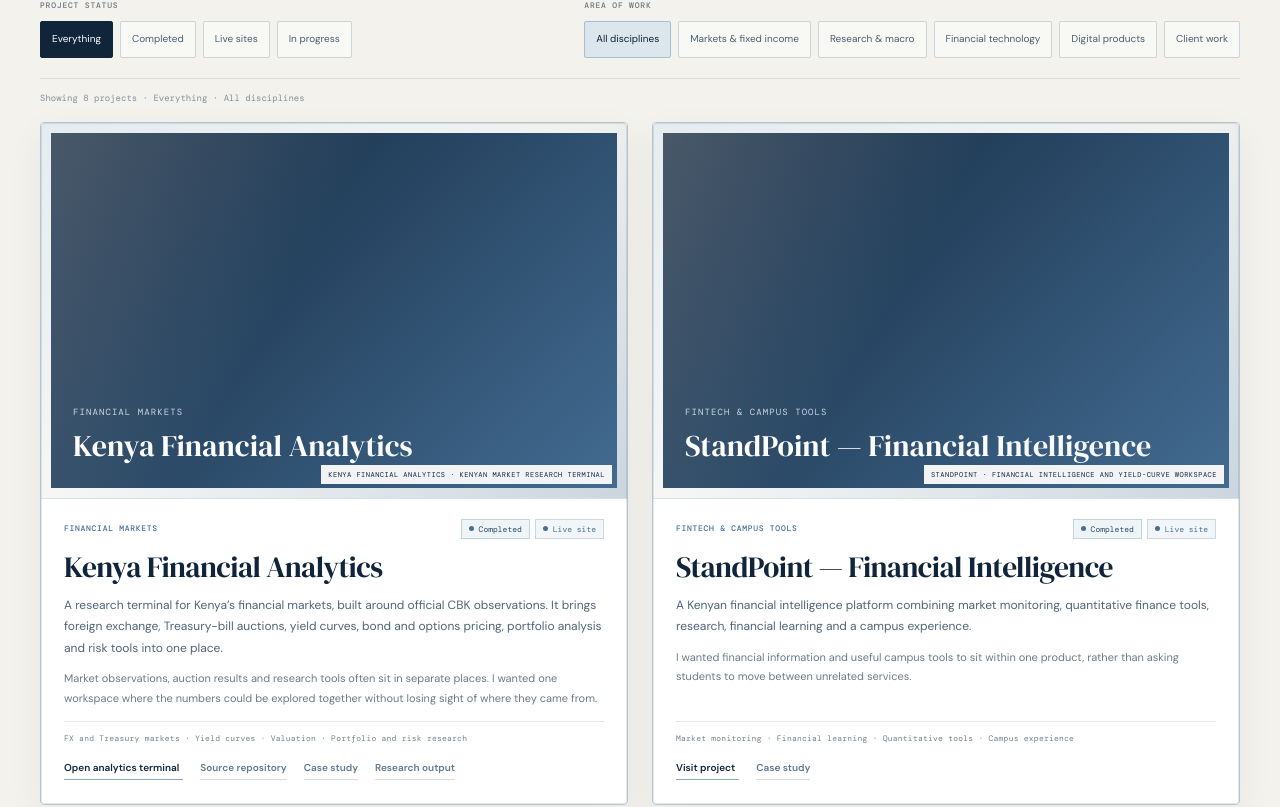
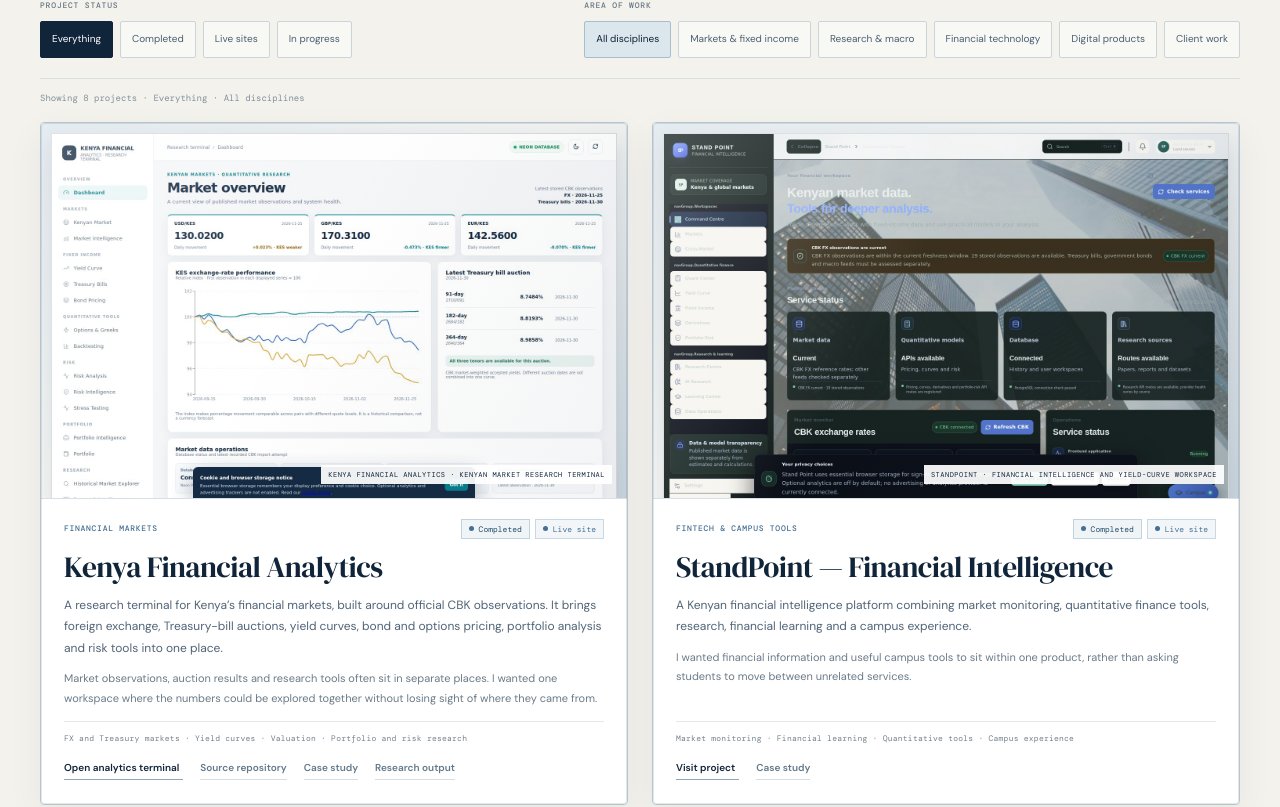
Before and after one commit to paulndwekia/paul-ndwekia-portfolio, a React (Vite) app: page / in a window 1280 px wide. Shown: the part 1560-2367 px from the top of the page. Built offline with nearby package versions, Linux system fonts and the light colour scheme.

Commit message:
Restore project and research website previews

```diff
--- a/src/App.jsx
+++ b/src/App.jsx
@@ -66,12 +66,13 @@ const repoLinks={
   "nkaulele-contractors-website":"https://github.com/paulndwekia/nkaulele-contractors-website"
 };
 function ProjectCard({project}){
+  const img=project.preview_image||project.preview_image_url;
   const repo=repoLinks[project.repository]||project.source_url;
   const publication=publications.find(x=>x.project_slug===project.slug);
   return <Reveal className={"project-reveal"+(project.featured?" project-reveal-featured":"")}>
     <SpotlightCard className={"project-card"+(project.featured?" is-featured":"")} theme="light" spotlightColor="rgba(69,111,149,0.5)" intensity={0.18} spotlightSize={260} borderGlow={0.3} smoothing={0.24} flare={false} grain={0}>
       <div className="project-media">
-        <div className="project-image-fallback"><span>{project.discipline_label||project.category}</span><strong>{project.name}</strong></div>
+        {img?<img className="project-image" src={img} alt={project.preview_alt||project.name+" interface"} loading="lazy" decoding="async"/>:<div className="project-image-fallback"><span>{project.category}</span><strong>{project.name}</strong></div>}
         <span className="media-caption">{project.preview_label||"Project preview"}</span>
       </div>
       <div className="project-copy">
@@ -224,7 +225,7 @@ const researchItems=[
 const researchFilters=[["all","All work"],["markets","Markets & fixed income"],["macro","Macroeconomics"],["systems","Financial systems"],["products","Products & client work"]];
 function ResearchCard({item}){
   return <Reveal className="research-reveal"><article className="research-card" id={item.id}>
-    <figure className="research-visual"><div className="project-image-fallback research-image-fallback"><span>{item.label}</span><strong>{item.title}</strong></div><figcaption>{item.caption}</figcaption></figure>
+    <figure className="research-visual"><img src={item.image} alt={item.title+" interface preview"} loading="lazy" decoding="async"/><figcaption>{item.caption}</figcaption></figure>
     <div className="research-copy"><div className="research-eyebrow"><span className={"discipline-tag discipline-"+item.discipline}>{item.label}</span><span className="research-status">{item.status}</span></div>
       <h3>{item.title}</h3><p className="research-lede">{item.lede}</p>
       <div className="research-detail"><strong>The question</strong><p>{item.question}</p></div>
```
